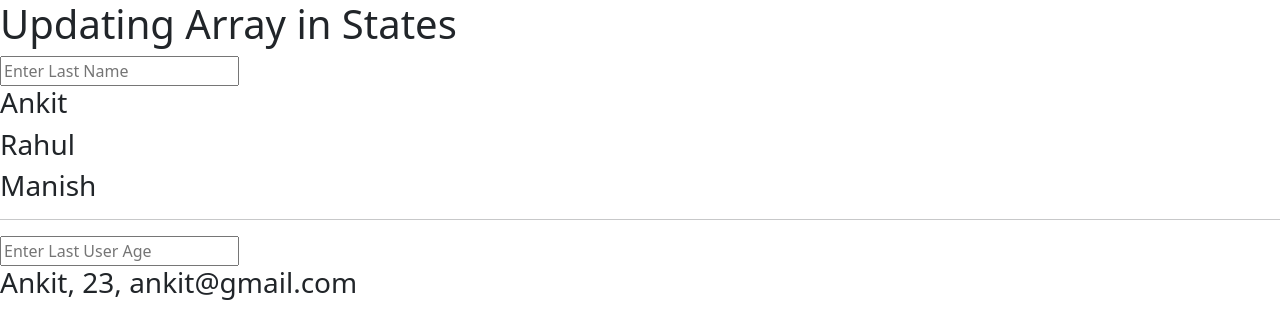
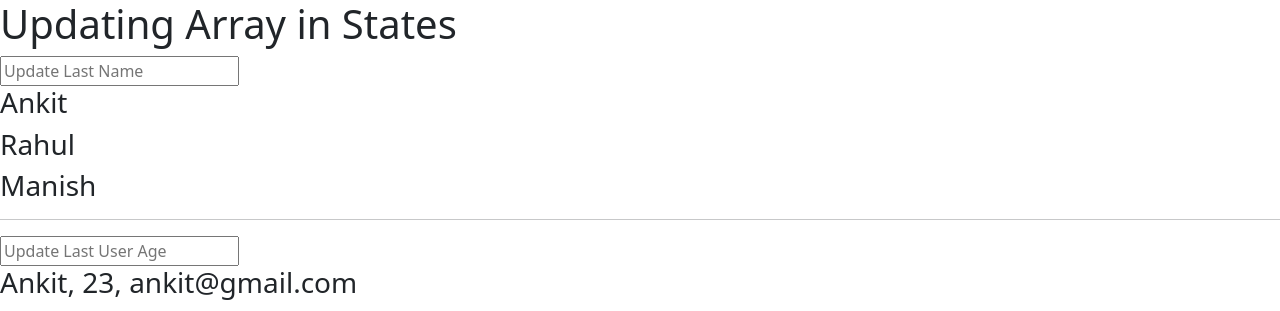
Before and after one commit to whoankitchauhan/learningReact, a React (Vite) app in the folder react1/: page / in a window 1280 px wide. Shown: the top 311 px of the page. Built offline with nearby package versions, Linux system fonts and the light colour scheme.

Commit message:
Always use an immutable update pattern

```diff
--- a/react1/src/App.jsx
+++ b/react1/src/App.jsx
@@ -2,6 +2,7 @@ import { useState } from "react";
 
 function App() {
   const [data, setData] = useState(["Ankit", "Rahul", "Manish"]);
+
   const [dataInDetails, setDataInDetails] = useState([
     {
       name: "Ankit",
@@ -21,29 +22,43 @@ function App() {
   ]);
 
   const handleUser = (lastName) => {
-    data[data.length - 1] = lastName;
-    setData([...data]);
+    setData((prev) => {
+      const updated = [...prev];
+      updated[updated.length - 1] = lastName;
+      return updated;
+    });
   };
+
   const handleAge = (lastAge) => {
-    dataInDetails[dataInDetails.length - 1].age = lastAge;
-    setDataInDetails([...dataInDetails]);
+    setDataInDetails((prev) => {
+      const updated = [...prev];
+      updated[updated.length - 1] = {
+        ...updated[updated.length - 1],
+        age: Number(lastAge), // ensure it's a number
+      };
+      return updated;
+    });
   };
+
   return (
     <div>
       <h1>Updating Array in States</h1>
+
       <input
         type="text"
         onChange={(e) => handleUser(e.target.value)}
-        placeholder="Enter Last Name"
+        placeholder="Update Last Name"
       />
       {data.map((item, index) => (
         <h3 key={index}>{item}</h3>
       ))}
+
       <hr />
+
       <input
-        type="text"
+        type="number"
         onChange={(e) => handleAge(e.target.value)}
-        placeholder="Enter Last User Age"
+        placeholder="Update Last User Age"
       />
       {dataInDetails.map((item, index) => (
         <h3 key={index}>
```
